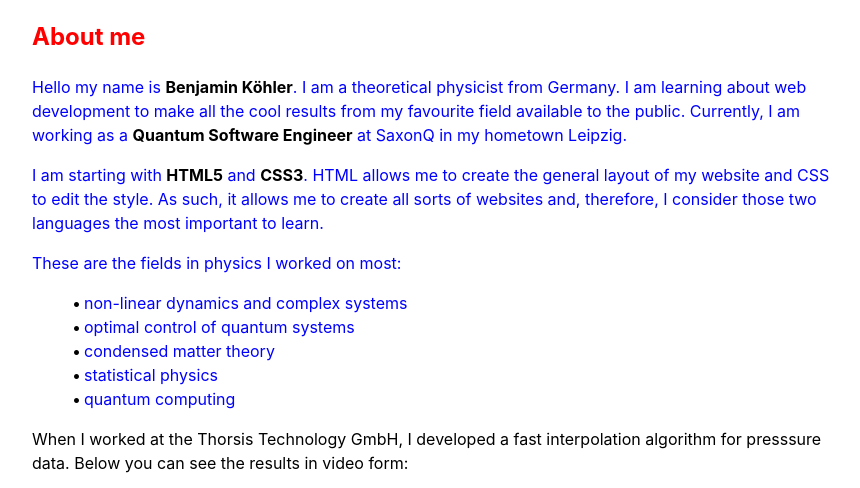
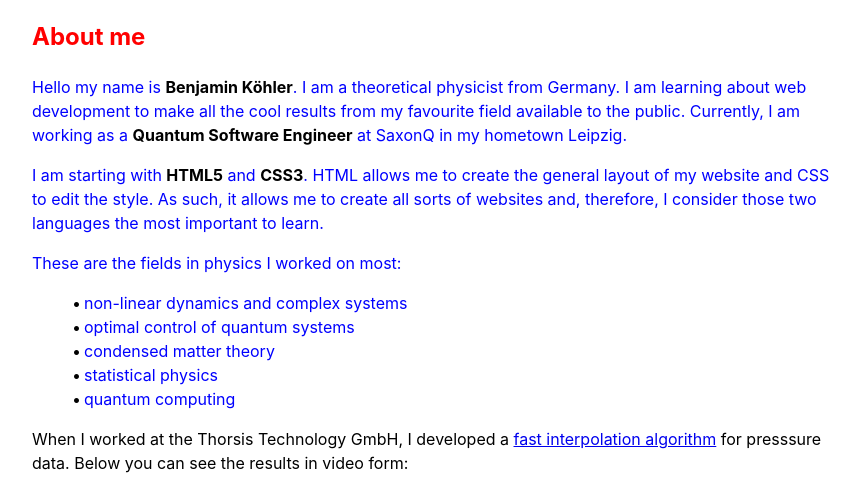
Before and after one commit to benkoehlL/Web-Developer-Bootcamp-with-Flask-and-Python-in-2023, a plain HTML site: page Page structure with HTML/index.html in a window 1280 px wide. Shown: the part 282-770 px from the top of the page, without its empty margins (208-1068 px from the left). Drawn offline with Linux system fonts and the light colour scheme; grey boxes are pictures that could not be loaded.

Commit message:
added a link to a paper

```diff
--- a/Page structure with HTML/index.html
+++ b/Page structure with HTML/index.html
@@ -36,7 +36,7 @@
             </ul>
 
             <p class="black">
-                When I worked at the Thorsis Technology GmbH, I developed a fast interpolation algorithm for
+                When I worked at the Thorsis Technology GmbH, I developed a <a href="documents/shepard_review.pdf"> fast interpolation algorithm</a> for
                 presssure data. Below you can see the results in video form:
             </p>
             <div class="column">
```
Also changed, not shown: 1 other file.
